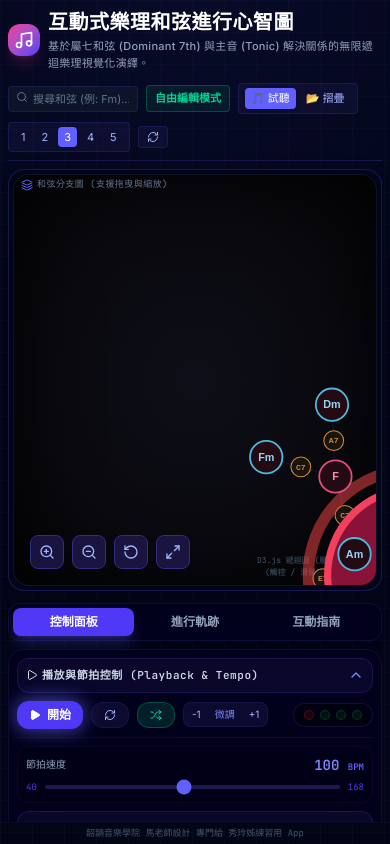
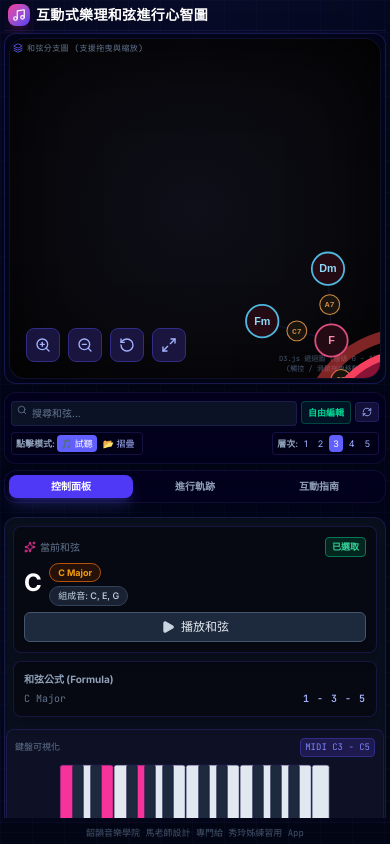
Before and after one commit to AymiMensa/ChordTree, a React (Vite) app: page / in a window 390 px wide. Built offline with nearby package versions, Linux system fonts and the light colour scheme.

Commit message:
UI: Optimize mobile landscape layout and compact controls

```diff
--- a/src/App.tsx
+++ b/src/App.tsx
@@ -454,112 +454,40 @@ export default function App() {
       <div className="absolute top-0 left-0 right-0 h-[450px] bg-[radial-gradient(circle_at_top_center,rgba(79,70,229,0.08)_0%,transparent_75%)] pointer-events-none" />
 
       {/* Main Container with desktop/mobile adaptive layouts */}
-      <main className="flex-1 w-full max-w-[1500px] mx-auto px-2 sm:px-4 py-2 flex flex-col gap-2 z-10 min-h-0 overflow-y-auto lg:overflow-hidden">
-        {/* Top Header Row - More compact */}
-        <header className="flex flex-col lg:flex-row lg:items-center justify-between gap-3 border-b border-indigo-900/40 pb-2 shrink-0">
-          <div className="flex flex-col gap-0.5 shrink-0">
-            <div className="flex items-center gap-2">
-              {/* App Icon */}
-              <span className="p-1.5 bg-gradient-to-br from-pink-500 to-indigo-600 rounded-xl text-white shadow-lg shadow-pink-500/20">
-                <Music className="w-5 h-5" />
+      <main className="flex-1 w-full max-w-[1500px] mx-auto px-1 sm:px-2 md:px-4 py-1 sm:py-2 flex flex-col gap-1 sm:gap-2 z-10 min-h-0 overflow-hidden">
+
+        {/* NEW LAYOUT WRAPPER */}
+        <div className="flex flex-col landscape:flex-row lg:flex-row gap-2 sm:gap-3 flex-1 items-stretch min-h-0">
+
+          {/* LEFT COLUMN (Title + Graph) */}
+          <div className="flex flex-col shrink-0 h-[45vh] landscape:h-auto landscape:flex-1 lg:h-auto lg:flex-1 min-w-0">
+
+            {/* Title Header */}
+            <header className="flex items-center justify-between gap-2 shrink-0 px-1 pb-1 sm:pb-2 mb-0.5 sm:mb-1 border-b border-indigo-900/30">
+              <div className="flex items-center gap-1.5 sm:gap-2">
+                <span className="p-1 sm:p-1.5 bg-gradient-to-br from-pink-500 to-indigo-600 rounded-lg sm:rounded-xl text-white shadow-lg shadow-pink-500/20 shrink-0">
+                  <Music className="w-3.5 h-3.5 sm:w-5 sm:h-5" />
                 </span>
 
-              <div className="flex flex-col">
-                <div className="flex items-center gap-2">
-                  <h1 className="text-xl md:text-2xl font-extrabold font-display text-white tracking-wide">
+                <div className="flex flex-col min-w-0">
+                  <div className="flex items-center gap-1.5 sm:gap-2">
+                    <h1 className="text-sm sm:text-lg md:text-xl font-extrabold font-display text-white tracking-wide truncate">
                       互動式樂理和弦進行心智圖
                     </h1>
-                  <div className="hidden lg:flex items-center px-2 py-0.5 rounded-full bg-indigo-900/60 border border-indigo-700/50 text-[10px] text-indigo-200">
+                    <div className="hidden sm:flex items-center px-1.5 py-0.5 rounded-full bg-indigo-900/60 border border-indigo-700/50 text-[9px] sm:text-[10px] text-indigo-200 shrink-0">
                       <span className="font-bold mr-1 text-indigo-300">D3.js</span>
                       樂理解析版
                     </div>
                   </div>
-                <div className="text-[11px] md:text-xs text-slate-400 mt-0.5 font-medium tracking-wide">
+                  <div className="text-[9px] sm:text-[11px] md:text-xs text-slate-400 mt-0.5 font-medium tracking-wide truncate hidden landscape:block sm:block">
                     基於屬七和弦 (Dominant 7th) 與主音 (Tonic) 解決關係的無限遞迴樂理視覺化演繹。
                   </div>
                 </div>
               </div>
-          </div>
-
-          <div className="flex items-center flex-wrap gap-2 lg:flex-nowrap">
-            {/* Search Input */}
-            <form onSubmit={handleSearch} className="relative w-[130px] shrink-0">
-              <input
-                type="text"
-                placeholder="搜尋和弦 (例: Fm)..."
-                value={searchQuery}
-                onChange={(e) => {
-                   setSearchQuery(e.target.value);
-                   setSearchFeedback(null);
-                }}
-                className="w-full bg-slate-900/80 border border-indigo-900/40 text-slate-200 placeholder-slate-500 text-[11px] px-2 py-1 pl-6 rounded focus:outline-none focus:border-indigo-500 transition-all"
-              />
-              <Search className="w-3 h-3 text-slate-500 absolute left-2 top-[6px]" />
-              {searchFeedback && (
-                <div className="absolute top-full right-0 mt-1 bg-indigo-950/90 text-[10px] text-indigo-300 px-2 py-1 rounded shadow-lg border border-indigo-900 z-50 whitespace-nowrap">
-                  {searchFeedback}
-                </div>
-              )}
-            </form>
-
-            <button
-              onClick={() => setIsFreeModeEditing(true)}
-              className="flex items-center gap-1 px-2 py-1 rounded bg-emerald-500/10 border border-emerald-500/30 text-emerald-400 hover:bg-emerald-500/20 transition-colors text-[11px] font-semibold whitespace-nowrap active:scale-95"
-            >
-              自由編輯模式
-            </button>
-
-            <div className="flex items-center gap-1 bg-indigo-950/35 border border-indigo-900/40 px-1.5 py-1 rounded text-[11px] text-indigo-300 whitespace-nowrap">
-              <span className="font-semibold hidden sm:inline">點擊模式:</span>
-              <button
-                onClick={() => setInteractionMode("play")}
-                className={`px-1.5 py-0.5 rounded transition-all ${interactionMode === "play" ? "bg-indigo-500 text-white shadow-sm" : "hover:bg-indigo-900/60"}`}
-                title="點擊節點進行試聽與播放路徑"
-              >
-                🎵 試聽
-              </button>
-              <button
-                onClick={() => setInteractionMode("fold")}
-                className={`px-1.5 py-0.5 rounded transition-all ${interactionMode === "fold" ? "bg-pink-600 text-white shadow-sm" : "hover:bg-indigo-900/60"}`}
-                title="點擊節點將其分支摺疊或展開"
-              >
-                📂 摺疊
-              </button>
-            </div>
-
-            <div className="flex items-center gap-1 bg-indigo-950/35 border border-indigo-900/40 px-1.5 py-1 rounded text-[11px] text-indigo-300 whitespace-nowrap">
-              <FolderTree className="w-3 h-3 hidden sm:block" />
-              <span className="font-semibold hidden sm:inline">層次:</span>
-              {[1, 2, 3, 4, 5].map(d => (
-                <button
-                  key={d}
-                  onClick={() => {
-                    setLayers(d);
-                    setCollapsedNodes(new Set()); // Reset collapsed nodes on level shift
-                    handleReset();
-                  }}
-                  className={`px-1.5 py-0.5 rounded transition-all ${layers === d ? "bg-indigo-500 text-white shadow-sm" : "hover:bg-indigo-900/60"}`}
-                >
-                  {d}
-                </button>
-              ))}
-            </div>
-
-            <button
-              onClick={handleReset}
-              className="flex items-center gap-1 px-2 py-1 rounded bg-indigo-950/35 hover:bg-indigo-900/40 border border-indigo-900/40 text-[11px] text-indigo-300 transition-all active:scale-95 cursor-pointer whitespace-nowrap"
-              title="回到中心主音 C"
-            >
-              <RefreshCw className="w-3 h-3" />
-              <span className="hidden sm:inline">回到主音 C</span>
-            </button>
-          </div>
             </header>
 
-        {/* Desktop Layout: 2 Columns | Mobile Layout: Stacks vertically but uses remaining space */}
-        <div className="flex flex-col lg:grid lg:grid-cols-12 gap-3 flex-1 items-stretch min-h-0">
-          {/* Column 1: Interactive Chord Tree */}
-          <div className="relative lg:col-span-7 h-[50vh] min-h-[300px] lg:min-h-0 lg:h-full bg-slate-950/80 backdrop-blur-3xl border border-indigo-900/50 rounded-2xl overflow-hidden shadow-2xl flex flex-col shrink-0">
+            {/* Graph Area */}
+            <div className="relative flex-1 bg-slate-950/80 backdrop-blur-3xl border border-indigo-900/50 rounded-xl sm:rounded-2xl overflow-hidden shadow-2xl flex flex-col min-h-0">
               {isFreeModeEditing ? (
                 <FreeModeEditor
                   initialChords={customProgressionList}
@@ -568,8 +496,8 @@ export default function App() {
                 />
               ) : isCustomPlayback ? (
                 <>
-                <div className="absolute top-2 left-3 flex items-center gap-1 text-[9px] font-mono text-slate-500 tracking-wider uppercase z-10 pointer-events-none">
-                  <Layers className="w-3 h-3 text-emerald-500" />
+                  <div className="absolute top-2 left-2 sm:left-3 flex items-center gap-1 text-[8px] sm:text-[9px] font-mono text-slate-500 tracking-wider uppercase z-10 pointer-events-none">
+                    <Layers className="w-2.5 h-2.5 sm:w-3 sm:h-3 text-emerald-500" />
                     <span>自訂和弦進行</span>
                   </div>
                   <CustomProgressionFlow
@@ -580,11 +508,11 @@ export default function App() {
               ) : (
                 <>
                   {/* Background vector accents */}
-                <div className="absolute top-2 left-3 flex items-center gap-1 text-[9px] font-mono text-slate-500 tracking-wider uppercase z-10 pointer-events-none">
-                  <Layers className="w-3 h-3 text-indigo-500" />
+                  <div className="absolute top-2 left-2 sm:left-3 flex items-center gap-1 text-[8px] sm:text-[9px] font-mono text-slate-500 tracking-wider uppercase z-10 pointer-events-none">
+                    <Layers className="w-2.5 h-2.5 sm:w-3 sm:h-3 text-indigo-500" />
                     <span>和弦分支圖 (支援拖曳與縮放)</span>
                   </div>
-                <div className="absolute bottom-3 right-3 text-[8px] font-mono text-slate-600 z-10 pointer-events-none text-right">
+                  <div className="absolute bottom-2 sm:bottom-3 right-2 sm:right-3 text-[7px] sm:text-[8px] font-mono text-slate-600 z-10 pointer-events-none text-right">
                     D3.js 遞迴圖 (層級 0 - {maxDepth})<br/>(觸控 / 滑鼠拖曳移動視角)
                   </div>
                   {/* Render the Tree component */}
@@ -606,14 +534,96 @@ export default function App() {
                 </>
               )}
             </div>
+          </div>
 
-          {/* Column 2: Controls & Guides */}
-          <div className="lg:col-span-5 flex flex-col gap-2 min-h-[400px] lg:min-h-0 lg:h-full overflow-hidden shrink-0">
+          {/* RIGHT COLUMN (Controls) */}
+          <div className="flex flex-col flex-1 landscape:flex-none landscape:w-[48%] lg:flex-none lg:w-[400px] xl:w-[450px] shrink-0 gap-1.5 sm:gap-2 min-h-0">
+
+            {/* Global Controls Card (Moved from header) */}
+            <div className="flex flex-col gap-1.5 shrink-0 bg-[#03001e]/80 backdrop-blur-xl border border-indigo-950/50 rounded-xl p-1.5 sm:p-2 shadow-2xl">
+              <div className="flex items-center justify-between gap-1 sm:gap-2">
+                {/* Search Input */}
+                <form onSubmit={handleSearch} className="relative flex-1 min-w-[90px]">
+                  <input
+                    type="text"
+                    placeholder="搜尋和弦..."
+                    value={searchQuery}
+                    onChange={(e) => {
+                       setSearchQuery(e.target.value);
+                       setSearchFeedback(null);
+                    }}
+                    className="w-full bg-slate-900/80 border border-indigo-900/40 text-slate-200 placeholder-slate-500 text-[10px] sm:text-[11px] px-2 py-1 pl-5 sm:pl-6 rounded focus:outline-none focus:border-indigo-500 transition-all"
+                  />
+                  <Search className="w-2.5 h-2.5 sm:w-3 sm:h-3 text-slate-500 absolute left-1.5 sm:left-2 top-[6px] sm:top-[6px]" />
+                  {searchFeedback && (
+                    <div className="absolute top-full left-0 mt-1 bg-indigo-950/90 text-[9px] sm:text-[10px] text-indigo-300 px-2 py-1 rounded shadow-lg border border-indigo-900 z-50 whitespace-nowrap">
+                      {searchFeedback}
+                    </div>
+                  )}
+                </form>
+
+                <button
+                  onClick={() => setIsFreeModeEditing(true)}
+                  className="flex items-center justify-center gap-1 px-1.5 sm:px-2 py-1 rounded bg-emerald-500/10 border border-emerald-500/30 text-emerald-400 hover:bg-emerald-500/20 transition-colors text-[9px] sm:text-[11px] font-semibold whitespace-nowrap active:scale-95 shrink-0"
+                >
+                  <FileCode className="w-2.5 h-2.5 sm:w-3 sm:h-3 hidden sm:block" />
+                  自由編輯
+                </button>
+
+                <button
+                  onClick={handleReset}
+                  className="flex items-center justify-center gap-1 px-1.5 sm:px-2 py-1 rounded bg-indigo-950/60 hover:bg-indigo-900/60 border border-indigo-900/50 text-[9px] sm:text-[11px] text-indigo-300 transition-all active:scale-95 cursor-pointer whitespace-nowrap shrink-0"
+                  title="回到中心主音 C"
+                >
+                  <RefreshCw className="w-2.5 h-2.5 sm:w-3 sm:h-3" />
+                  <span className="hidden sm:inline">重置 C</span>
+                </button>
+              </div>
+
+              <div className="flex items-center justify-between gap-1 overflow-x-auto custom-scrollbar pb-0.5">
+                <div className="flex items-center gap-0.5 sm:gap-1 bg-black/20 border border-indigo-900/40 px-1 sm:px-1.5 py-0.5 sm:py-1 rounded text-[9px] sm:text-[11px] text-indigo-300 whitespace-nowrap shrink-0">
+                  <span className="font-semibold text-slate-400">點擊模式:</span>
+                  <button
+                    onClick={() => setInteractionMode("play")}
+                    className={`px-1 sm:px-1.5 py-0.5 rounded transition-all ${interactionMode === "play" ? "bg-indigo-500 text-white shadow-sm" : "hover:bg-indigo-900/60"}`}
+                    title="點擊節點進行試聽與播放路徑"
+                  >
+                    🎵 試聽
+                  </button>
+                  <button
+                    onClick={() => setInteractionMode("fold")}
+                    className={`px-1 sm:px-1.5 py-0.5 rounded transition-all ${interactionMode === "fold" ? "bg-pink-600 text-white shadow-sm" : "hover:bg-indigo-900/60"}`}
+                    title="點擊節點將其分支摺疊或展開"
+                  >
+                    📂 摺疊
+                  </button>
+                </div>
+
+                <div className="flex items-center gap-0.5 sm:gap-1 bg-black/20 border border-indigo-900/40 px-1 sm:px-1.5 py-0.5 sm:py-1 rounded text-[9px] sm:text-[11px] text-indigo-300 whitespace-nowrap shrink-0">
+                  <FolderTree className="w-2.5 h-2.5 sm:w-3 sm:h-3 hidden sm:block text-slate-400" />
+                  <span className="font-semibold text-slate-400">層次:</span>
+                  {[1, 2, 3, 4, 5].map(d => (
+                    <button
+                      key={d}
+                      onClick={() => {
+                        setLayers(d);
+                        setCollapsedNodes(new Set());
+                        handleReset();
+                      }}
+                      className={`px-1 sm:px-1.5 py-0.5 rounded transition-all ${layers === d ? "bg-indigo-500 text-white shadow-sm" : "hover:bg-indigo-900/60"}`}
+                    >
+                      {d}
+                    </button>
+                  ))}
+                </div>
+              </div>
+            </div>
+
             {/* Tabs Header */}
             <div className="flex bg-[#03001e]/80 backdrop-blur-xl border border-indigo-950/50 rounded-xl p-1 shadow-2xl shrink-0">
               <button
                 onClick={() => setActiveTab("controls")}
-                className={`flex-1 py-1.5 text-xs font-semibold rounded-lg transition-all ${
+                className={`flex-1 py-1 sm:py-1.5 text-[10px] sm:text-xs font-semibold rounded-lg transition-all ${
                   activeTab === "controls"
                     ? "bg-indigo-600 text-white shadow-lg shadow-indigo-500/25"
                     : "text-slate-400 hover:text-slate-200"
@@ -623,7 +633,7 @@ export default function App() {
               </button>
               <button
                 onClick={() => setActiveTab("path")}
-                className={`flex-1 py-1.5 text-xs font-semibold rounded-lg transition-all ${
+                className={`flex-1 py-1 sm:py-1.5 text-[10px] sm:text-xs font-semibold rounded-lg transition-all ${
                   activeTab === "path"
                     ? "bg-indigo-600 text-white shadow-lg shadow-indigo-500/25"
                     : "text-slate-400 hover:text-slate-200"
@@ -633,7 +643,7 @@ export default function App() {
               </button>
               <button
                 onClick={() => setActiveTab("guide")}
-                className={`flex-1 py-1.5 text-xs font-semibold rounded-lg transition-all ${
+                className={`flex-1 py-1 sm:py-1.5 text-[10px] sm:text-xs font-semibold rounded-lg transition-all ${
                   activeTab === "guide"
                     ? "bg-indigo-600 text-white shadow-lg shadow-indigo-500/25"
                     : "text-slate-400 hover:text-slate-200"
```
Lines whose indentation alone changed are shown as unchanged.
